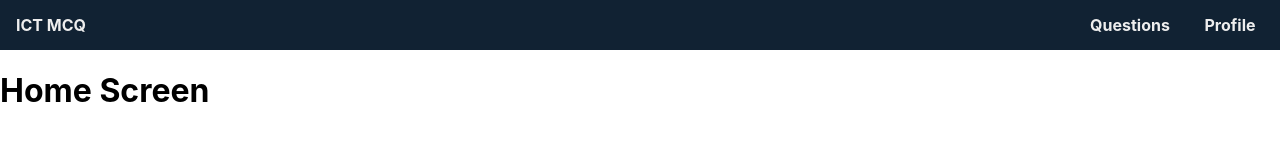
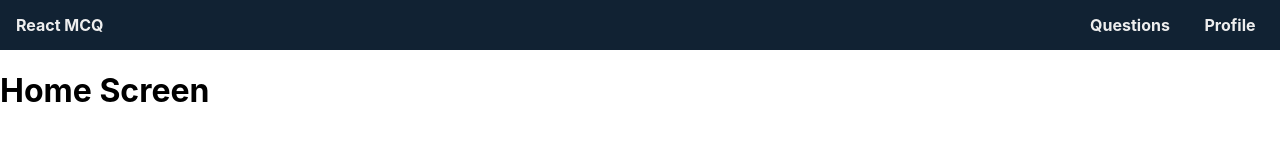
Before and after one commit to nipuna777/react-mcq, a React (Create React App) app: page / in a window 1280 px wide. Shown: the top 160 px of the page. Built offline with nearby package versions, Linux system fonts and the light colour scheme.

Commit message:
rename project

```diff
--- a/package.json
+++ b/package.json
@@ -1,5 +1,5 @@
 {
-  "name": "ict-mcq",
+  "name": "react-mcq",
   "version": "0.1.0",
   "private": true,
   "dependencies": {
--- a/public/index.html
+++ b/public/index.html
@@ -19,7 +19,7 @@
       work correctly both with client-side routing and a non-root public URL.
       Learn how to configure a non-root public URL by running `npm run build`.
     -->
-    <title>ICT Questions</title>
+    <title>React Multiple Selection Questions App</title>
   </head>
   <body>
     <noscript>
--- a/src/App.js
+++ b/src/App.js
@@ -13,7 +13,7 @@ class App extends Component {
                 <div>
                     <ul className="nav-bar">
                         <li>
-                            <Link to="/">ICT MCQ</Link>
+                            <Link to="/">React MCQ</Link>
                         </li>
                         <li>
                             <Link to="/question">Questions</Link>
--- a/src/screens/question.js
+++ b/src/screens/question.js
@@ -39,7 +39,7 @@ export class QuestionScreen extends Component {
         return (
             <div className="app">
                 <header>
-                    <h1>ICT MCQ</h1>
+                    <h1>React MCQ</h1>
                 </header>
 
                 <QuestionItem
```
Also changed, not shown: 1 other file (tests, documents, lock files or other folders).
